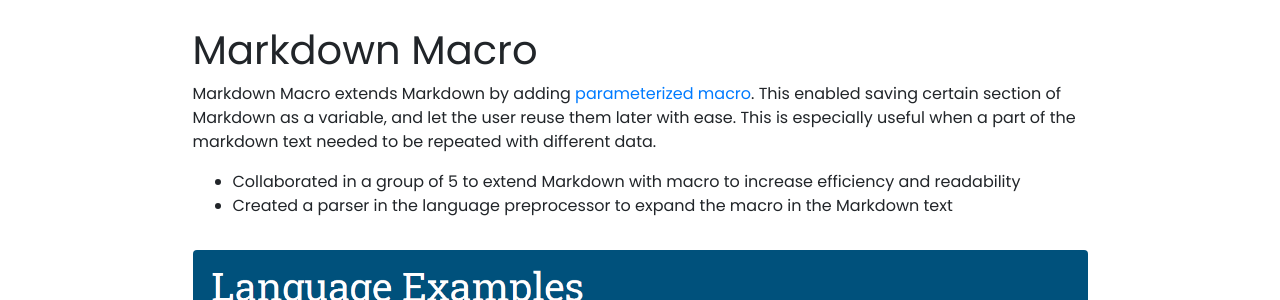
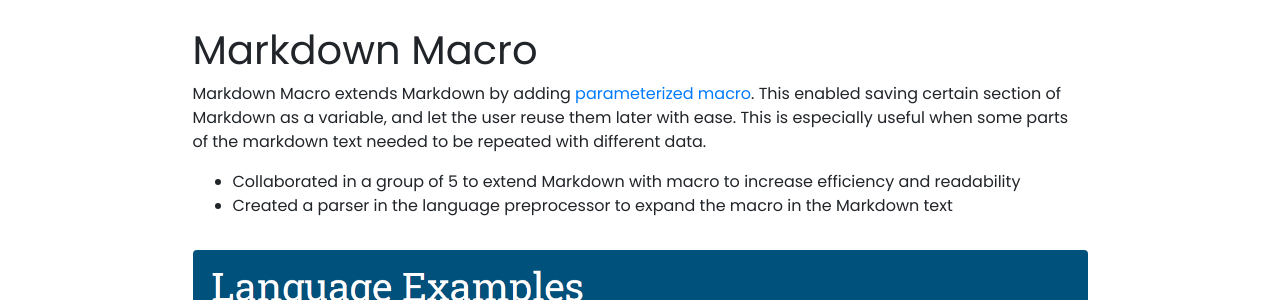
Before and after one commit to knox153/Personal-site, a Jekyll site: the page built from _projects/(2) Markdown Macro.md, in a window 1280 px wide. Shown: the part 128-428 px from the top of the page. Built offline with Jekyll 4.4.1, drawn with Linux system fonts in a browser that asks for light colours; nearby versions of some CDN libraries.

Commit message:
Fix error github link and some texts in project

```diff
--- a/_projects/(2) Markdown Macro.md
+++ b/_projects/(2) Markdown Macro.md
@@ -7,7 +7,7 @@ description: Extending markdown with macro feature
 
 # Markdown Macro
 
-Markdown Macro extends Markdown by adding [parameterized macro](https://en.wikipedia.org/wiki/Macro_(computer_science)#Parameterized_macro). This enabled saving certain section of Markdown as a variable, and let the user reuse them later with ease. This is especially useful when a part of the markdown text needed to be repeated with different data.
+Markdown Macro extends Markdown by adding [parameterized macro](https://en.wikipedia.org/wiki/Macro_(computer_science)#Parameterized_macro). This enabled saving certain section of Markdown as a variable, and let the user reuse them later with ease. This is especially useful when some parts of the markdown text needed to be repeated with different data.
 
 - Collaborated in a group of 5 to extend Markdown with macro to increase efficiency and readability
 - Created a parser in the language preprocessor to expand the macro in the Markdown text
```
Also changed, not shown: _projects/(3) SQL Database Manager.md (+1 -1 lines), pages/about.md (+1 -1 lines).
